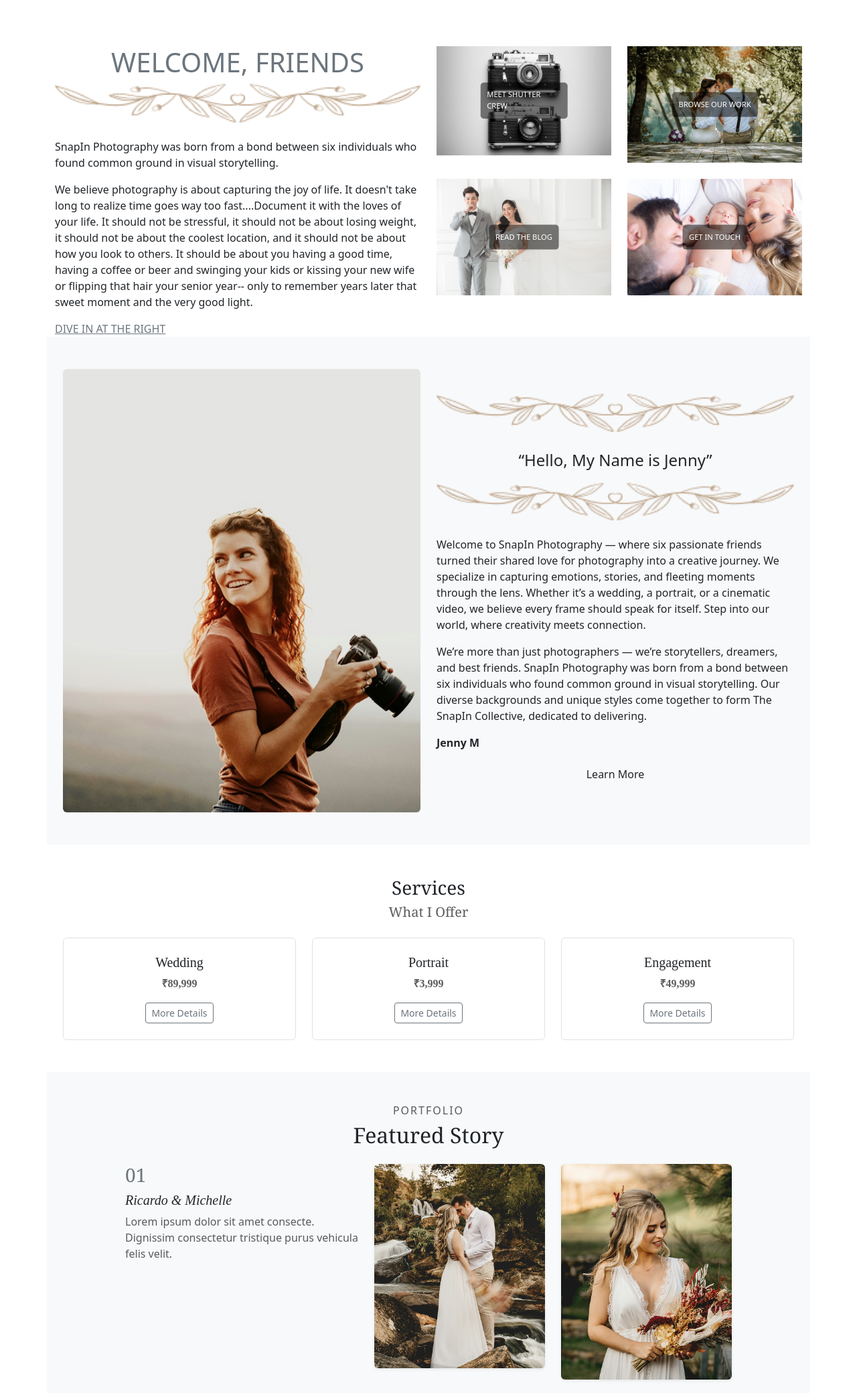
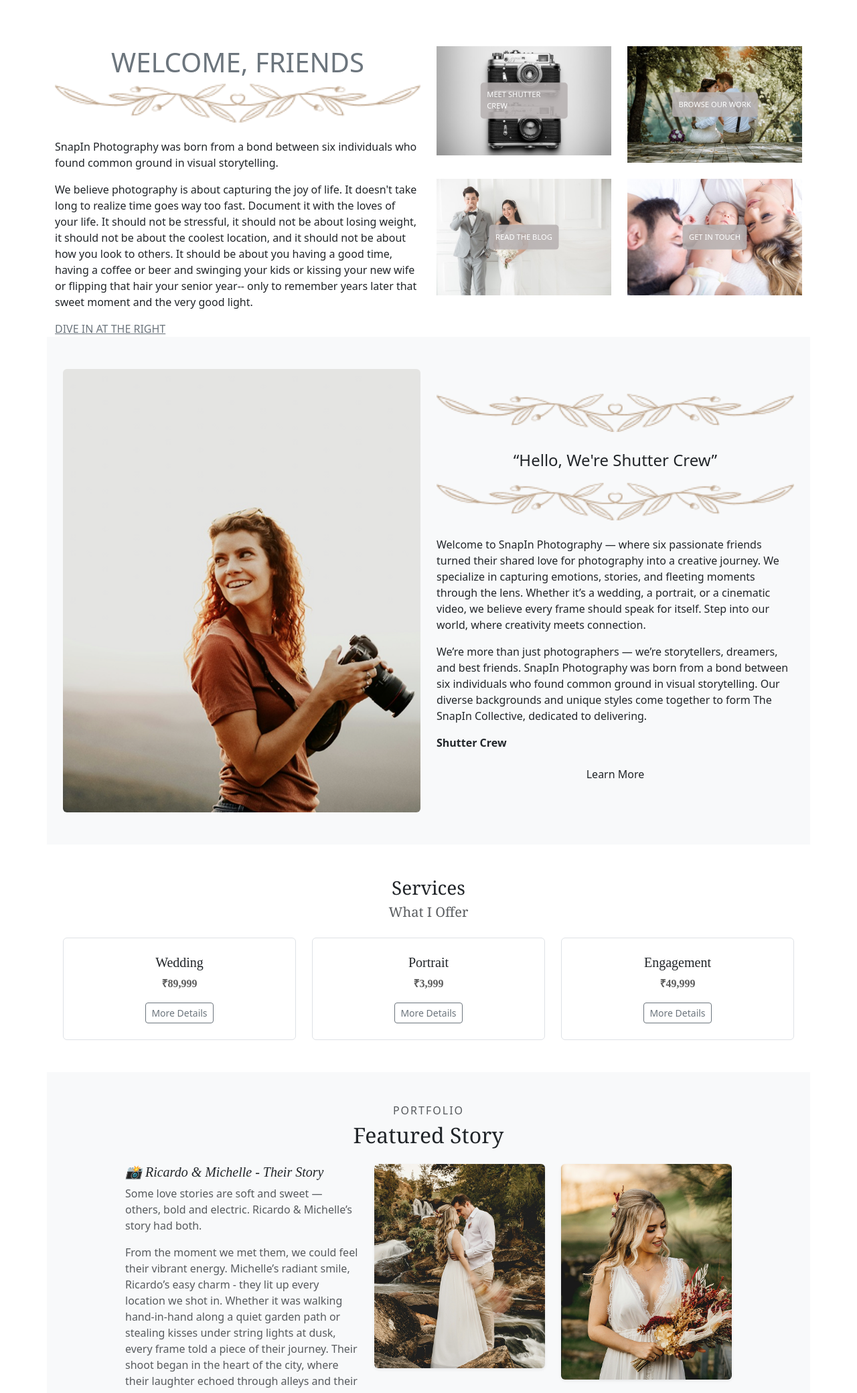
Before and after one commit to Prnjssp/Snap_photography, a plain HTML site: page index.html in a window 1280 px wide. Shown: the part 720-2800 px from the top of the page at 67% size. Drawn offline with nearby package versions, Linux system fonts and the light colour scheme; a web font is replaced by a local one.

Commit message:
changed alignment and added proper content and links

```diff
--- a/css/style.css
+++ b/css/style.css
@@ -11,8 +11,10 @@ body
       background-position: center;
       height: 500px;
       position: relative;
-
-
+      display: flex;
+      flex-direction: column;
+      justify-content: flex-end; /* Aligns content to the bottom */
+      padding: 20px;
     }
     .hero::after
     {
@@ -76,8 +78,8 @@ body
     }
     .service-card:hover
     {
-        background-color: #f8f9fa; /* Change to a light gray color on hover */
-        box-shadow: 0 4px 20px rgba(0, 0, 0, 0.1); /* Add a shadow effect */
+        background-color: #f8f9fa;
+        box-shadow: 0 4px 20px rgba(0, 0, 0, 0.1);
     }
 
     footer {
@@ -104,7 +106,7 @@ body
             transform: translate(-50%, -50%);
             color: white;
             font-size: 0.7rem;
-            background-color: rgba(0, 0, 0, 0.5);
+            background-color: rgba(183, 177, 177, 0.868);
             padding: 10px;
             border-radius: 5px;
      }
--- a/index.html
+++ b/index.html
@@ -64,7 +64,7 @@
             <h1 class="text-secondary text-center">WELCOME, FRIENDS</h1>
             <img src="img/Asset.png" alt="" class="mb-4 img-fluid" width="100%">
             <p> SnapIn Photography was born from a bond between six individuals who found common ground in visual storytelling.</p>
-                <p>We believe photography is about capturing the joy of life. It doesn't take long to realize time goes way too fast....Document it with the loves of your life. It should not be stressful, it should not be about losing weight, it should not be about the coolest location, and it should not be about how you look to others. It should be about you having a good time, having a coffee or beer and swinging your kids or kissing your new wife or flipping that hair your senior year-- only to remember years later that sweet moment and the very good light.
+                <p>We believe photography is about capturing the joy of life. It doesn't take long to realize time goes way too fast. Document it with the loves of your life. It should not be stressful, it should not be about losing weight, it should not be about the coolest location, and it should not be about how you look to others. It should be about you having a good time, having a coffee or beer and swinging your kids or kissing your new wife or flipping that hair your senior year-- only to remember years later that sweet moment and the very good light.
             </p>
             <a class="text-secondary fs-6">DIVE IN AT THE RIGHT</a>
         </div>
@@ -73,26 +73,34 @@
             <div class="row">
                 <div class="col-md-6 mb-4">
                     <div class="overlay">
+                    <a href="about.html">
                     <img src="img/s1.jpg" alt="Meet Shutter Crew">
                     <div class="overlay-text">MEET SHUTTER CREW</div>
+                    </a>
                 </div>
                 </div>
                 <div class="col-md-6 mb-4">
                     <div class="overlay">
+                    <a href="gallery.html">
                     <img src="img/s2.jpg" alt="Browse Our Work">
                     <div class="overlay-text">BROWSE OUR WORK</div>
+                    </a>
                 </div>
                 </div>
         <div class="col-md-6 mb-4">
             <div class="overlay">
+                <a href="about.html">
                 <img src="img/s3.jpg" alt="Read the Blog">
                 <div class="overlay-text">READ THE BLOG</div>
+                </a>
             </div>
         </div>
         <div class="col-md-6 mb-4">
             <div class="overlay">
+                <a href="contact.html">
                 <img src="img/s4.jpg" alt="Get in Touch">
                 <div class="overlay-text">GET IN TOUCH</div>
+                </a>
             </div>
         </div>
     </div>
@@ -106,15 +114,15 @@
       </div>
       <div class="col-md-6">
         <img src="img/Asset.png" alt="" class="mb-4 img-fluid" width="100%">
-        <blockquote class="quote fs-4 mb-3 d-flex  justify-content-center text-#4A4A4A" >“Hello, My Name is Jenny”</blockquote>
+        <blockquote class="quote fs-4 mb-3 d-flex  justify-content-center text-#4A4A4A" >“Hello, We're Shutter Crew”</blockquote>
         <img src="img/Asset.png" alt="" class="mb-4 img-fluid" width="100%">
         <p>
           Welcome to SnapIn Photography — where six passionate friends turned their shared love for photography into a creative journey. We specialize in capturing emotions, stories, and fleeting moments through the lens. Whether it’s a wedding, a portrait, or a cinematic video, we believe every frame should speak for itself. Step into our world, where creativity meets connection.
         </p>
         <p>We’re more than just photographers — we’re storytellers, dreamers, and best friends. SnapIn Photography was born from a bond between six individuals who found common ground in visual storytelling. Our diverse backgrounds and unique styles come together to form The SnapIn Collective, dedicated to delivering.</p>
-        <p class="fw-bold">Jenny M</p>
+        <p class="fw-bold">Shutter Crew</p>
         <div class="d-flex justify-content-center">
-    <a href="#" class="btn btn-outline-second
+    <a href="about.html" class="btn btn-outline-second
     ary d-flex align-items-center justify-content-center">Learn More
     </a>
         </div>
@@ -162,9 +170,10 @@
     <div class="row justify-content-center">
       <!-- Left Text Block -->
       <div class="col-md-4 text-md-start mb-4">
-        <h3 class="text-secondary">01</h3>
-        <h5 class="fst-italic">Ricardo & Michelle</h5>
-        <p class="text-muted">Lorem ipsum dolor sit amet consecte. Dignissim consectetur tristique purus vehicula felis velit.</p>
+        <h5 class="fst-italic">📸 Ricardo & Michelle - Their Story</h5>
+        <p class="text-muted">Some love stories are soft and sweet — others, bold and electric. Ricardo & Michelle’s story had both.</p>
+        <p class="text-muted">From the moment we met them, we could feel their vibrant energy. Michelle’s radiant smile, Ricardo’s easy charm - they lit up every location we shot in. Whether it was walking hand-in-hand along a quiet garden path or stealing kisses under string lights at dusk, every frame told a piece of their journey. Their shoot began in the heart of the city, where their laughter echoed through alleys and their silhouettes danced between sunlit buildings. We then moved to an open field just as golden hour settled in - capturing dreamy, cinematic shots as the sky turned pastel pink.</p>
+        <p class="text-muted">Thank you, R&M, for letting us be part of your forever.</p>
       </div>
 
       <!-- Image 1 -->
```
